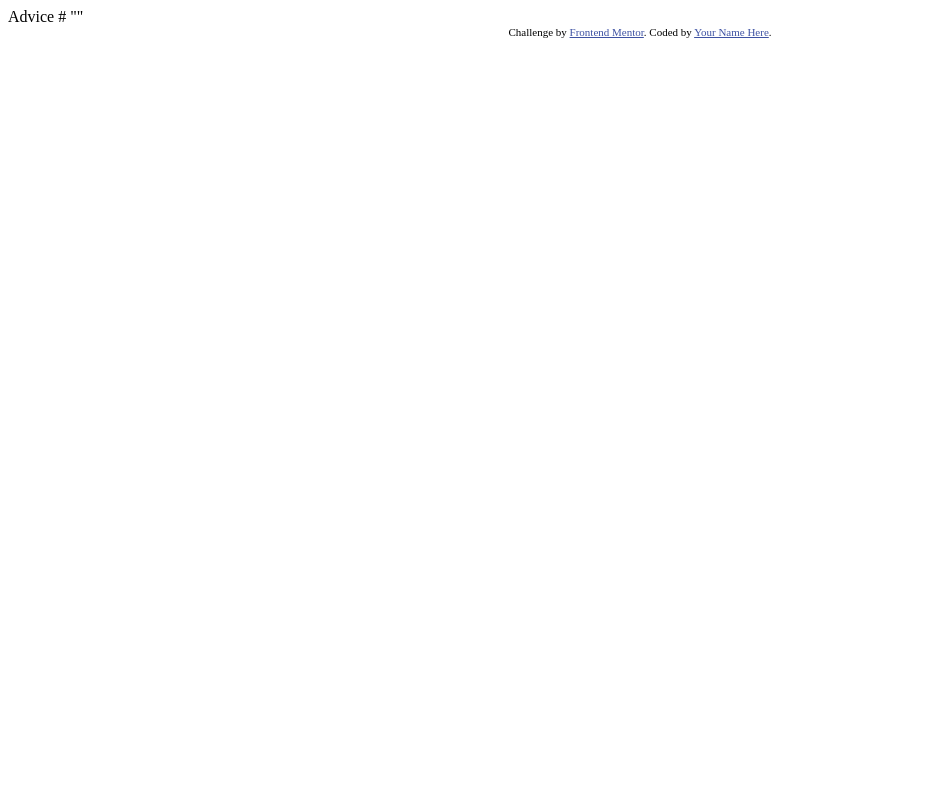
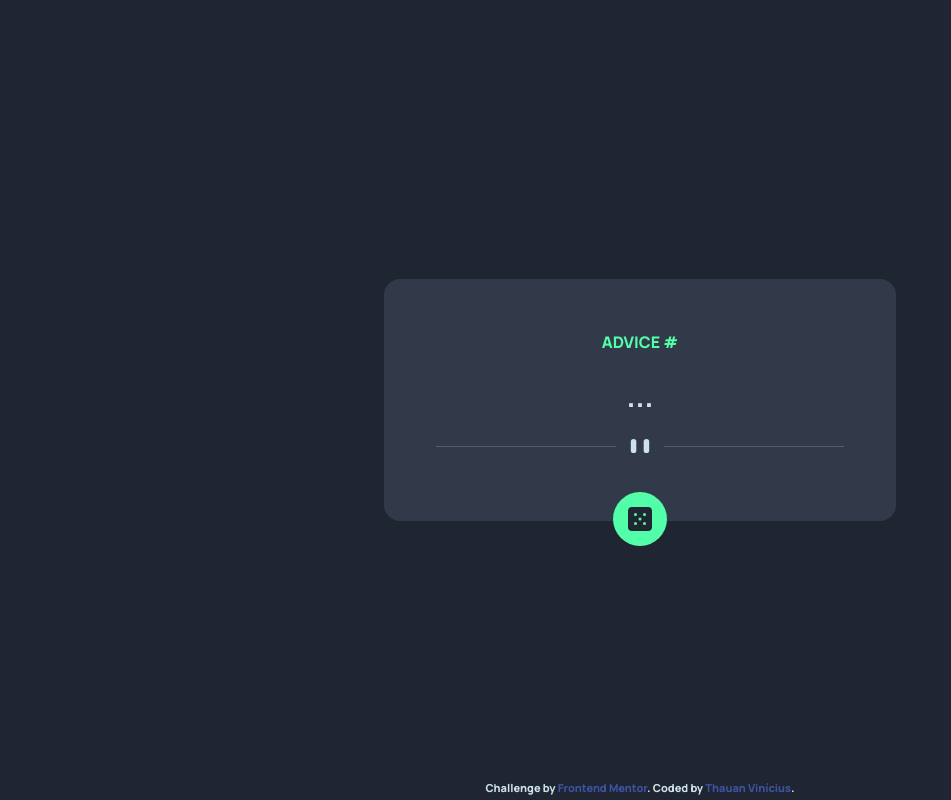
Before and after one commit to vinii-dev/frontend-mentor-challenges, a plain HTML site: page advice-generator-app-main/index.html in a window 1280 px wide. Shown: the whole page, without its empty margins (0-951 px from the left). Drawn offline with Linux system fonts and the light colour scheme; no server answers.

Commit message:
added style

```diff
--- /dev/null
+++ b/advice-generator-app-main/css/styles.css
@@ -0,0 +1,106 @@
+/* Variables */
+:root {
+  --font-color: hsl(193, 38%, 86%);
+  --primary-color: hsl(150, 100%, 66%);
+  --bg-color-lighter: hsl(217, 19%, 24%);
+  --bg-color:  hsl(218, 23%, 16%);
+}
+
+/*Reset css*/
+*,
+*:after,
+*:before {
+  margin: 0;
+  padding: 0;
+  box-sizing: border-box;
+  text-decoration: none;
+  font-family: 'Manrope', sans-serif;
+}
+
+/*Advice content*/
+body {
+  background-color: var(--bg-color);
+  color: var(--font-color);
+  width: 100vw;
+  height: 100vh;
+  display: flex;
+  justify-content: center;
+  align-items: center;
+  text-align: center;
+}
+
+.advice {
+  width: max(40%, 500px);
+  padding: 52px;
+  background-color: var(--bg-color-lighter);
+  border-radius: 16px;
+  display: flex;
+  flex-direction: column;
+  gap: 24px;
+  position: relative;
+}
+
+.advice #advice-id {
+  color: var(--primary-color);
+}
+
+.advice #advice-phrase {
+  font-size: 28px;
+}
+
+.advice__desktop-img {
+  display: block;
+  margin-bottom: 16px;
+}
+
+.advice__mobile-img {
+  display: none;
+  margin-bottom: 16px;
+}
+
+.advice__dice-btn {
+  width: 54px;
+  height: 54px;
+  position: absolute;
+  align-self: center;
+  background-color: var(--primary-color);
+  padding: 8px;
+  border: 0px;
+  border-radius: 3000px;
+  bottom: -25px;
+  display: grid;
+  place-items: center;
+}
+
+.advice__dice-btn:hover {
+  cursor: pointer;
+    box-shadow: 0 0 30px var(--primary-color);
+}
+
+@media screen and (max-width: 480px) {
+  .advice__mobile-img {
+    display: block;
+  }
+
+  .advice__desktop-img {
+    display: none;
+  }
+
+  .advice {
+    min-width: 0;
+    width: 100%;
+    margin: 16px 16px;
+  }
+}
+
+/*Attribution part*/
+.attribution {
+  font-size: 11px;
+  text-align: center;
+  position: absolute;
+  bottom: 0;
+  margin-bottom: 0.3rem;
+  width: 100%;
+}
+
+.attribution a { color: hsl(228, 45%, 44%); }
--- a/advice-generator-app-main/index.html
+++ b/advice-generator-app-main/index.html
@@ -8,21 +8,38 @@
 
   <title>Frontend Mentor | Advice generator app</title>
 
-  <!-- Feel free to remove these styles or customise in your own stylesheet 👍 -->
-  <style>
-    .attribution { font-size: 11px; text-align: center; }
-    .attribution a { color: hsl(228, 45%, 44%); }
-  </style>
+  <!-- Google fonts api -->
+  <link rel="preconnect" href="https://fonts.googleapis.com">
+  <link rel="preconnect" href="https://fonts.gstatic.com" crossorigin>
+  <link href="https://fonts.googleapis.com/css2?family=Manrope:wght@800&display=swap" rel="stylesheet">
+
+  <link rel="stylesheet" href="css/styles.css">
+
+  <script src="./js/app.js"></script>
 </head>
 <body>
 
-  Advice #<!-- Advice ID goes here -->
-
-  "<!-- Advice text goes here -->"
+  <div class="advice">
+    <p id="advice-id">Advice #</p>
+    <p id="advice-phrase">...</p>
+    <img src="images/pattern-divider-desktop.svg" class="advice__desktop-img" alt="Divider Desktop">
+    <img src="images/pattern-divider-mobile.svg" class="advice__mobile-img" alt="Divider Mobile">
+    <button class="advice__dice-btn" onclick="appendPhraseToElm(adviceIdElm, advicePhraseElm)">
+      <img src="images/icon-dice.svg" alt="Icon Dice">
+    </button>
+  </div>
 
   <div class="attribution">
     Challenge by <a href="https://www.frontendmentor.io?ref=challenge" target="_blank">Frontend Mentor</a>.
-    Coded by <a href="#">Your Name Here</a>.
+    Coded by <a href="https://github.com/vinii-dev">Thauan Vinícius</a>.
   </div>
+  <script>
+    const adviceIdElm = document.getElementById("advice-id")
+    const advicePhraseElm = document.getElementById("advice-phrase")
+
+    console.log(adviceIdElm)
+    console.log(advicePhraseElm)
+    appendPhraseToElm(adviceIdElm, advicePhraseElm)
+  </script>
 </body>
 </html>
--- /dev/null
+++ b/advice-generator-app-main/js/app.js
@@ -0,0 +1,17 @@
+async function getPhrase() {
+  let response = await fetch('https://api.adviceslip.com/advice')
+  let data = await response.json()
+
+  return data;
+}
+
+function appendPhraseToElm(phraseIdElm, phraseElm) {
+  phraseIdElm.textContent = `ADVICE #`
+  phraseElm.textContent = `...`
+
+  getPhrase().then(({ slip }) => {
+    const { id, advice } = slip
+    phraseIdElm.textContent = `ADVICE #${id}`
+    phraseElm.textContent = `\"${advice}\"`
+  })
+}
```
Also changed, not shown: advice-generator-app-main/design/active-states.jpg (deleted), advice-generator-app-main/design/desktop-design.jpg (deleted), advice-generator-app-main/design/desktop-preview.jpg (deleted), advice-generator-app-main/design/mobile-design.jpg (deleted), advice-generator-app-main/images/screenshots/desktop.png (added), advice-generator-app-main/images/screenshots/mobile.png (added), advice-generator-app-main/images/screenshots/tablet.png (added), 2 other files.
